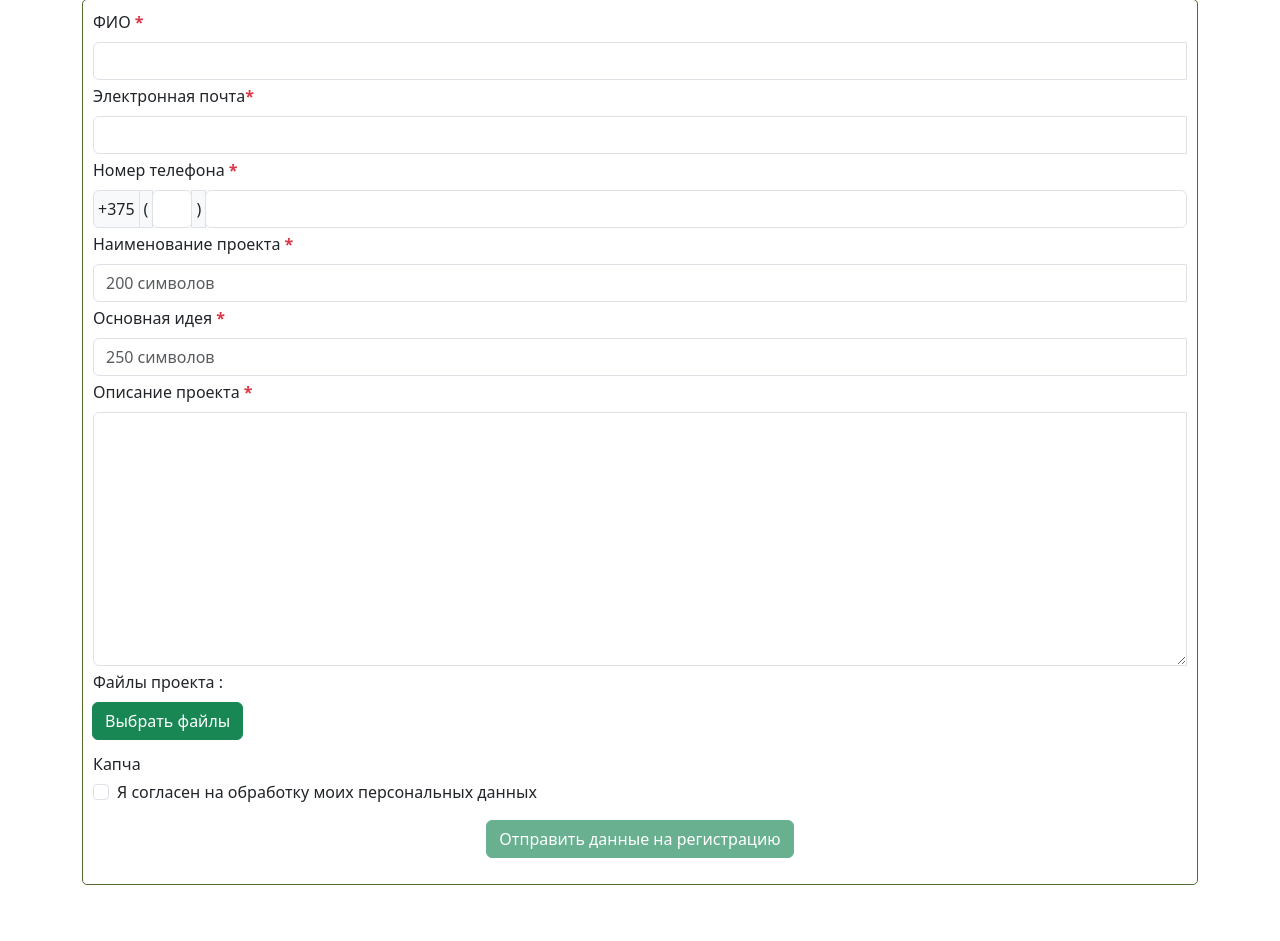
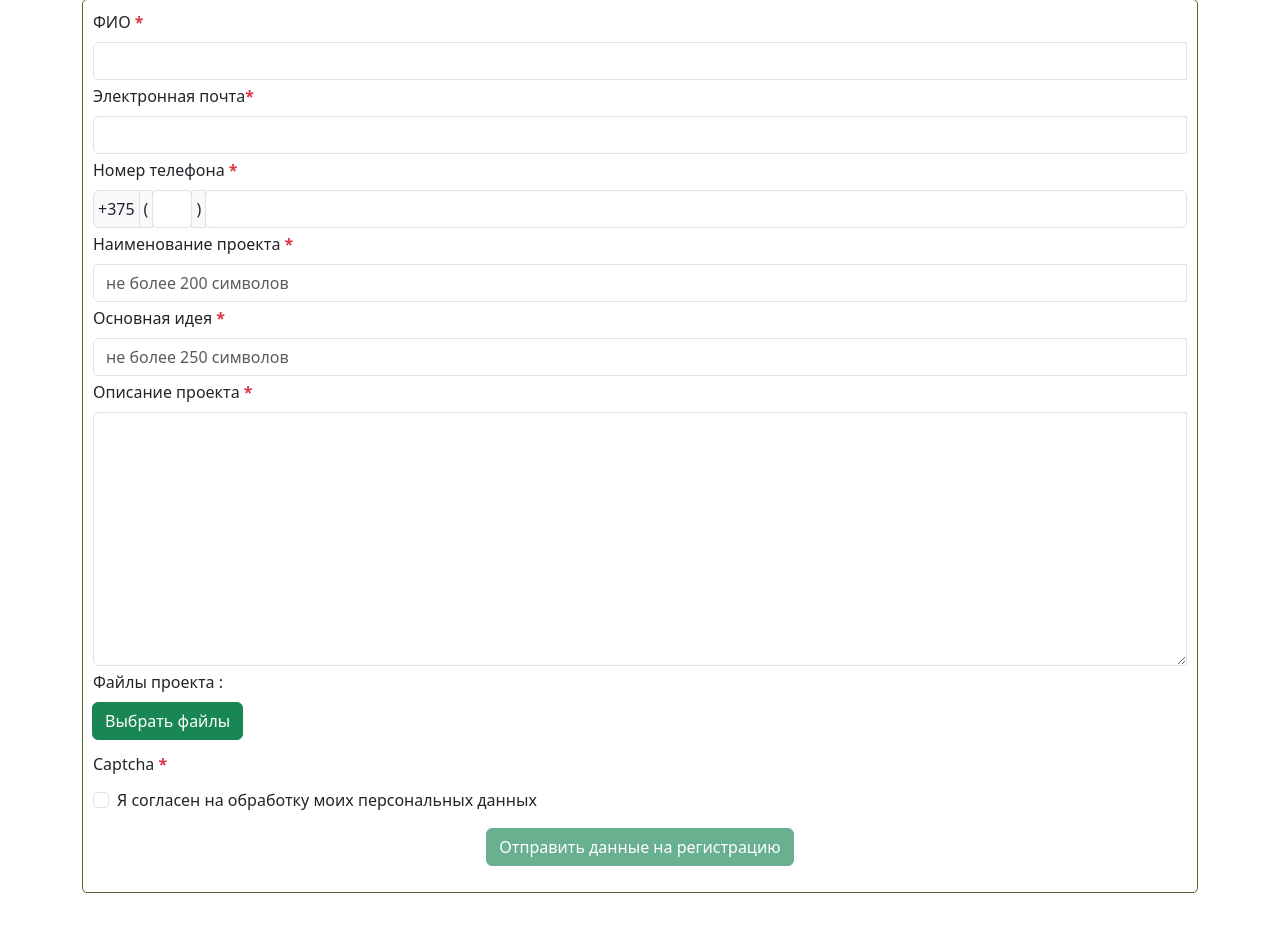
Before and after one commit to Sanch13/forum, a Django app: page /vote/registration_project/ in a window 1280 px wide. Shown: the part 67-1008 px from the top of the page. Before the commit the page ends 952 px from the top, so only its background shows below. Run offline with Django 4.2, Linux system fonts and the light colour scheme.

Commit message:
edit form fileds

```diff
--- a/forum/forum/urls.py
+++ b/forum/forum/urls.py
@@ -8,8 +8,8 @@
 urlpatterns = [
     path('', views.index, name="index"),
     path('vote/', include("vote.urls", namespace="vote")),
-    path('admin/', admin.site.urls),
     path('captcha/', include('captcha.urls')),
+    # path('admin/', admin.site.urls),
 ]
 
 if settings.DEBUG:
--- a/forum/vote/forms.py
+++ b/forum/vote/forms.py
@@ -36,8 +36,8 @@
 
 
 class CreateProjectForm(forms.Form):
-    name = forms.CharField(max_length=300,
-                           label="ФИО")
+    fio = forms.CharField(max_length=300,
+                          label="ФИО")
     code = forms.CharField(max_length=2,
                            validators=[RegexValidator(regex='^[0-9]*$',
                                                        message='Код должен состоять из цифр.')],
@@ -51,16 +51,16 @@
     project_name = forms.CharField(max_length=200,
                                    label="Наименование проекта",
                                    widget=forms.TextInput(
-                                       attrs={'placeholder': '200 символов'}))
+                                       attrs={'placeholder': 'не более 200 символов'}))
     main_idea = forms.CharField(max_length=250,
                                 label="Основная идея",
                                 widget=forms.TextInput(
-                                    attrs={'placeholder': '250 символов'})
+                                    attrs={'placeholder': 'не более 250 символов'})
                                 )
     project_description = forms.CharField(widget=forms.Textarea,
                                           label="Описание проекта")
     files = MultipleFileField(label="Файлы проекта", required=False)
-    captcha = CaptchaField(label='')
+    captcha = CaptchaField(label='Введите правильный ответ')
 
     def __init__(self, *args, **kwargs):
         super(CreateProjectForm, self).__init__(*args, **kwargs)
--- a/forum/vote/templates/vote/registration_project.html
+++ b/forum/vote/templates/vote/registration_project.html
@@ -30,13 +30,13 @@
             {% csrf_token %}
 {#             ФИО#}
             <div class="mb-1">
-                <label for="{{ form.name.id_for_label }}"
-                       class="form-label">{{ form.name.label }}
+                <label for="{{ form.fio.id_for_label }}"
+                       class="form-label">{{ form.fio.label }}
                     <span class="text-danger"><b>*</b></span></label>
                 <div class="input-group">
-                    {{ form.name }}
+                    {{ form.fio }}
                     <div class="input-group">
-                        {% for error in form.name.errors %}
+                        {% for error in form.fio.errors %}
                             <div class="error-message text-danger"><b>{{ error }}</b></div>
                         {% endfor %}
                     </div>
@@ -154,8 +154,11 @@
                 </div>
                 <div id="file-names" class="mt-2 d-flex flex-wrap"></div>
             </div>
-             Капча
+{#             Капча#}
             <div class="mb-1">
+            <label for="{{ form.captcha.id_for_label }}" class="form-label">
+                    {{ form.captcha.label }}
+                    <span class="text-danger"><b>*</b></span></label>
                 <div class="input-group" >
                     {{ form.captcha }}
                     <div class="input-group">
--- a/forum/vote/views.py
+++ b/forum/vote/views.py
@@ -21,11 +21,12 @@
         if form.is_valid():
             try:
                 project = Project.objects.create(
-                    fio=form.cleaned_data["name"],
+                    fio=form.cleaned_data["fio"],
                     code=form.cleaned_data["code"],
                     phone=form.cleaned_data["phone"],
                     email=form.cleaned_data["email"],
                     project_name=form.cleaned_data["project_name"],
+                    main_idea=form.cleaned_data["main_idea"],
                     project_description=form.cleaned_data["project_description"]
                 )
 
```
Also changed, not shown: 1 other file.
